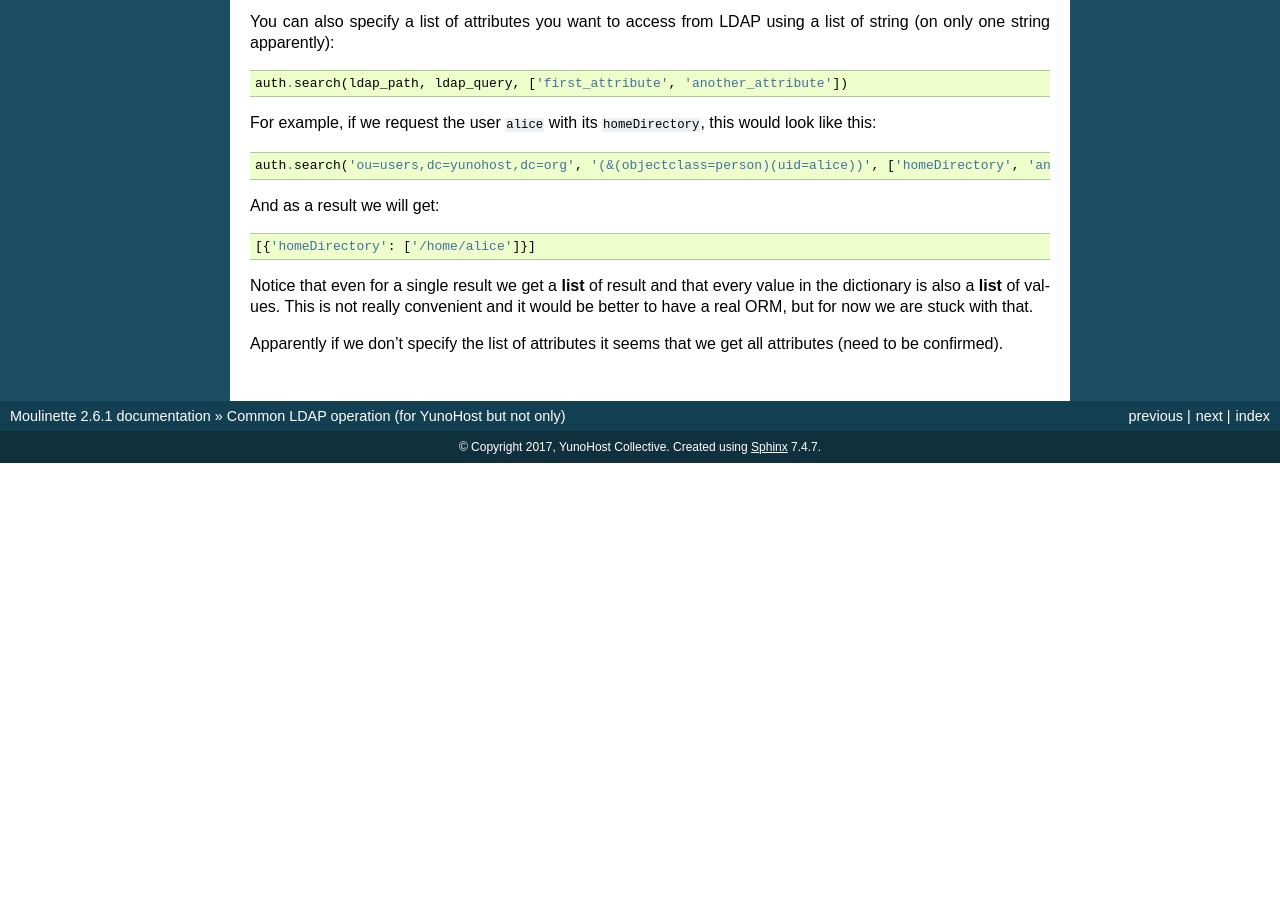
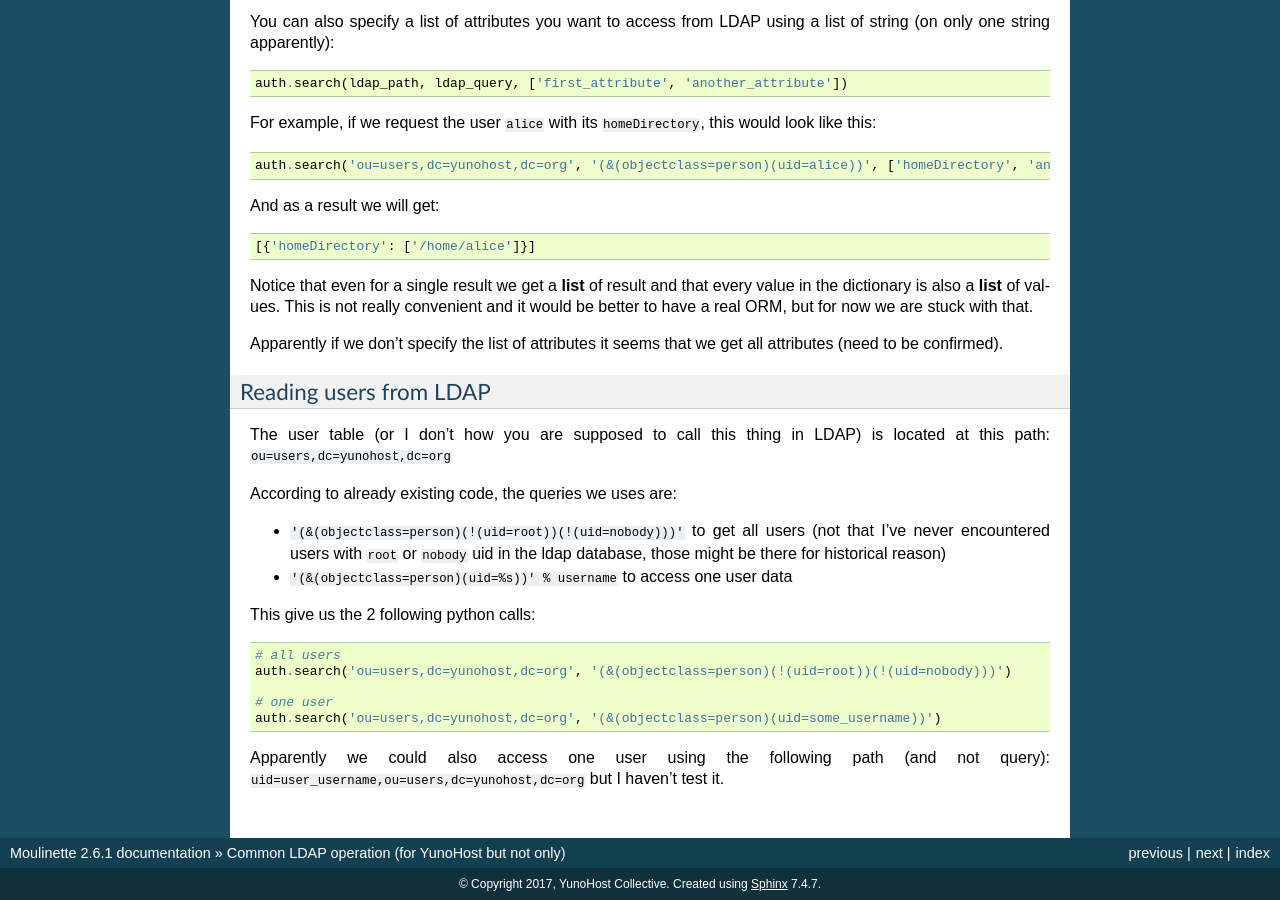
Before and after one commit to YunoHost/moulinette, a Sphinx documentation site: the page built from doc/ldap.rst, in a window 1280 px wide and 900 px high, scrolled down 1150 px. Built offline with Sphinx 7.4.7, drawn with Linux system fonts in a browser that asks for light colours; before the commit the page ends 1613 px from its top, so only the background shows below that.

Commit message:
[doc] document how to read users from LDAP

```diff
--- a/doc/ldap.rst
+++ b/doc/ldap.rst
@@ -97,3 +97,26 @@ Notice that even for a single result we get a **list** of result and that every
 value in the dictionary is also a **list** of values. This is not really convenient and it would be better to have a real ORM, but for now we are stuck with that.
 
 Apparently if we don't specify the list of attributes it seems that we get all attributes (need to be confirmed).
+
+Reading users from LDAP
+-----------------------
+
+The user table (or I don't how you are supposed to call this thing in LDAP) is located at this path: :file:`ou=users,dc=yunohost,dc=org`
+
+According to already existing code, the queries we uses are:
+
+* :file:`'(&(objectclass=person)(!(uid=root))(!(uid=nobody)))'` to get all users (not that I've never encountered users with :file:`root` or :file:`nobody` uid in the ldap database, those might be there for historical reason)
+* :file:`'(&(objectclass=person)(uid=%s))' % username` to access one user data
+
+This give us the 2 following python calls:
+
+::
+
+    # all users
+    auth.search('ou=users,dc=yunohost,dc=org', '(&(objectclass=person)(!(uid=root))(!(uid=nobody)))')
+
+    # one user
+    auth.search('ou=users,dc=yunohost,dc=org', '(&(objectclass=person)(uid=some_username))')
+
+
+Apparently we could also access one user using the following path (and not query): :file:`uid=user_username,ou=users,dc=yunohost,dc=org` but I haven't test it.
```
